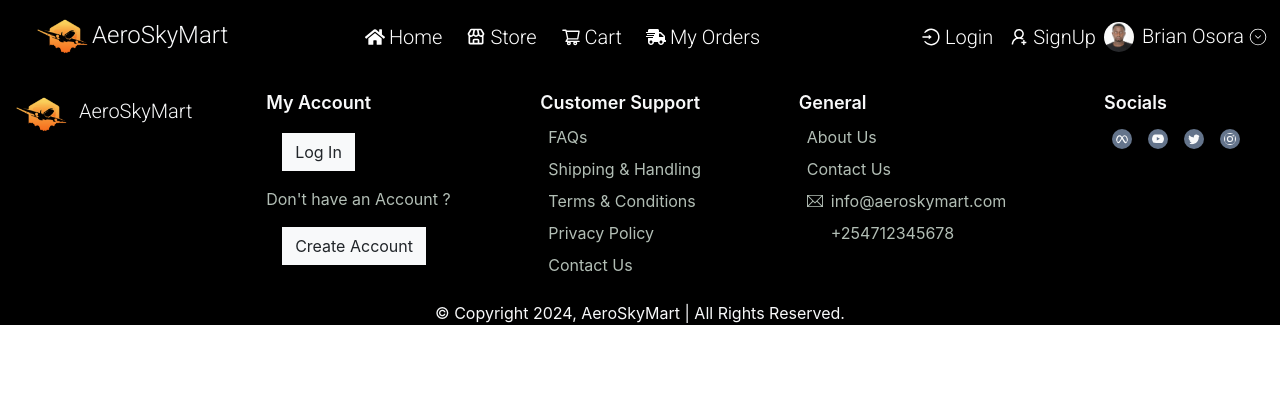
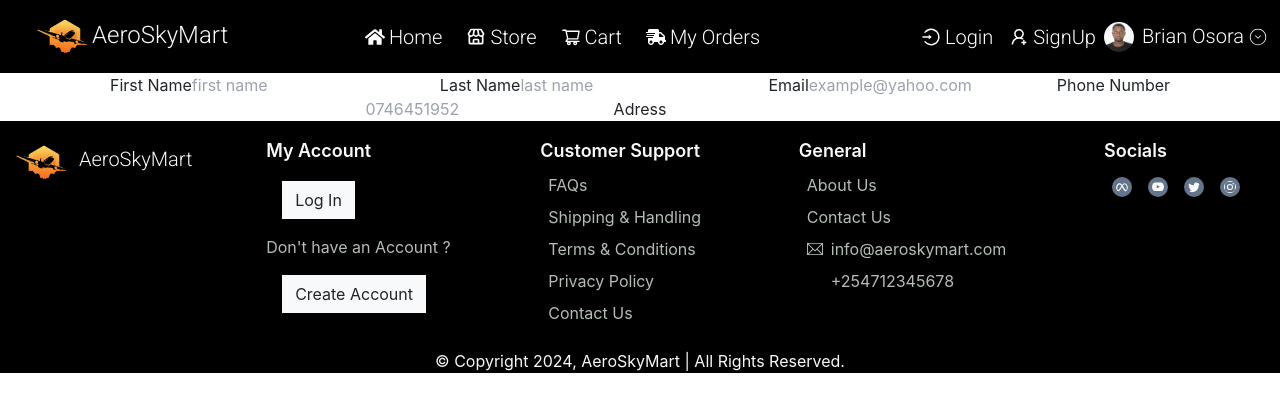
Before and after one commit to Osorabrian/AeroSkyMart, a React (Create React App) app: page /edit_profile in a window 1280 px wide. Shown: the top 412 px of the page. Built offline with nearby package versions, Linux system fonts and the light colour scheme; some icons are missing.

Commit message:
create edit profile component

```diff
--- a/src/Components/App/App.js
+++ b/src/Components/App/App.js
@@ -18,6 +18,7 @@ import Succesful from '../Checkout/Successful';
 import WishList from '../Wishlist/WishList';
 import {Routes, Route} from 'react-router-dom'
 import Profile from '../MyProfile/Profile';
+import EditProfile from '../MyProfile/EditProfile';
 
 function App() {
   return (
@@ -40,6 +41,7 @@ function App() {
           <Route path='payment_successful' element={<Succesful/>}/>
           <Route path='wishlist' element={<WishList/>} />
           <Route path='my_profile' element={<Profile/>} />
+          <Route path='edit_profile' element={<EditProfile/>} />
       </Routes>
       <Footer/>
     </div>
--- /dev/null
+++ b/src/Components/MyProfile/EditProfile.js
@@ -0,0 +1,24 @@
+import React from 'react'
+
+export default function EditProfile(){
+    return(
+        <div>
+            <form>
+                <label>First Name</label>
+                <input type='text' placeholder='first name'/>
+
+                <label>Last Name</label>
+                <input type='text' placeholder='last name'/>
+
+                <label>Email</label>
+                <input type='email' placeholder='example@yahoo.com'/>
+
+                <label>Phone Number</label>
+                <input type='number' placeholder='0746451952'/>
+
+                <label>Adress</label>
+                <input type='text' />
+            </form>
+        </div>
+    )
+}
--- a/src/Components/MyProfile/Profile.js
+++ b/src/Components/MyProfile/Profile.js
@@ -1,4 +1,5 @@
 import React, {useRef, useState}from 'react'
+import { useNavigate } from 'react-router-dom';
 import './profile.css'
 import { MdAddAPhoto } from "react-icons/md";
 import { IoPencilOutline } from "react-icons/io5";
@@ -7,6 +8,7 @@ import profile_pic from '../images/greencqard (2).JPG'
 export default function Profile(){
 
     const inputRef = useRef()
+    const navigate = useNavigate()
     const [profile, setProfile] = useState('')
 
     function handleClick(){
@@ -26,7 +28,7 @@ export default function Profile(){
             </div>
 
             <div className='me-4'>
-                <IoPencilOutline className='ms-auto text-2xl'/>
+                <IoPencilOutline className='ms-auto text-2xl' onClick={() => navigate('/edit_profile')}/>
             </div>
 
             <div className='text-left ms-4 mb-5'>
```
